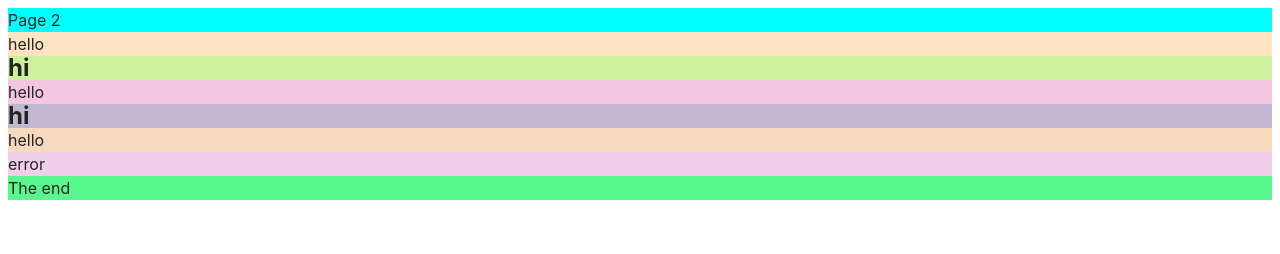
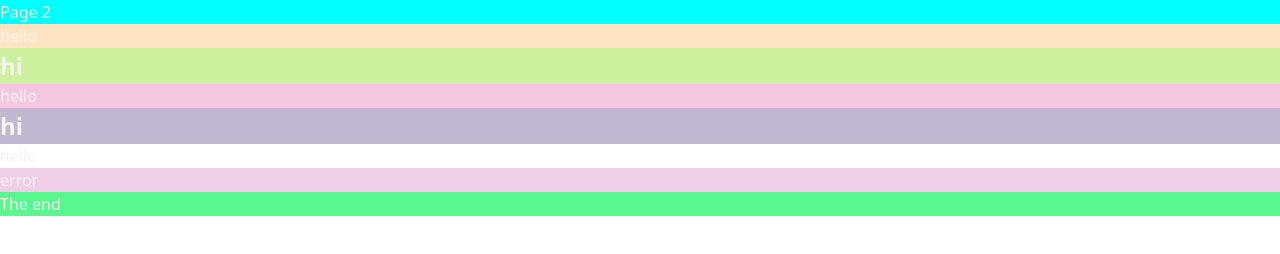
Before and after one commit to Nannielf/double, a website built with Vite: page src/index.html in a window 1280 px wide. Built offline with nearby package versions, Linux system fonts and the light colour scheme.

Commit message:
added svg

```diff
--- a/src/css/rent-block.css
+++ b/src/css/rent-block.css
@@ -1,5 +1,5 @@
 /* Надія Павлюченко */
 
-.rent{
+/* .rent{
     background-color: rgb(247, 217, 190);
-}
+} */
--- a/src/css/styles.css
+++ b/src/css/styles.css
@@ -13,15 +13,19 @@
 @import url('./rent-block.css');
 @import url('./reviews-block.css');
 @import url('./footer.css');
+/* @import url('https://fonts.googleapis.com/css2?family=DM+Sans:ital,opsz,wght@0,9..40,400;0,9..40,500;0,9..40,700;1,9..40,500&display=swap'); */
+
 
 :root {
-    font-family: Inter, Avenir, Helvetica, Arial, sans-serif;
+    font-family: 'DM Sans', sans-serif;
     font-size: 16px;
-    line-height: 24px;
+    line-height: 1.5;
     font-weight: 400;
 
-    color: #242424;
-    background-color: rgba(255, 255, 255, 0.87);
+    /* color: #242424;
+    background-color: rgba(255, 255, 255, 0.87); */
+
+    color: var(--white);
 
     font-synthesis: none;
     text-rendering: optimizeLegibility;
@@ -37,3 +41,6 @@
 
 
 }
+body{
+  /* background-color: var(--dark-blue); */
+}
--- a/src/index.html
+++ b/src/index.html
@@ -4,7 +4,20 @@
     <meta charset="UTF-8" />
     <link rel="icon" type="image/svg+xml" href="/favicon.svg" />
     <meta name="viewport" content="width=device-width, initial-scale=1.0" />
-    <title>Vanilla App Template</title>
+    <title>Yacht Adventures</title>
+
+    <link
+      rel="stylesheet"
+      href="https://cdnjs.cloudflare.com/ajax/libs/modern-normalize/2.0.0/modern-normalize.min.css"
+    />
+
+    <link rel="preconnect" href="https://fonts.googleapis.com" />
+    <link rel="preconnect" href="https://fonts.gstatic.com" crossorigin />
+    <link
+      href="https://fonts.googleapis.com/css2?family=DM+Sans:ital,opsz,wght@0,9..40,400;0,9..40,500;0,9..40,700;1,9..40,500&display=swap"
+      rel="stylesheet"
+    />
+
     <link rel="stylesheet" href="./css/styles.css" />
   </head>
   <body>
```
Also changed, not shown: src/images/icons.svg (added), svg/arrow1.svg (added), svg/arrow2.svg (added), svg/facebook.svg (added), svg/instagram.svg (added), svg/yacht.svg (added), svg/youtob.svg (added).
